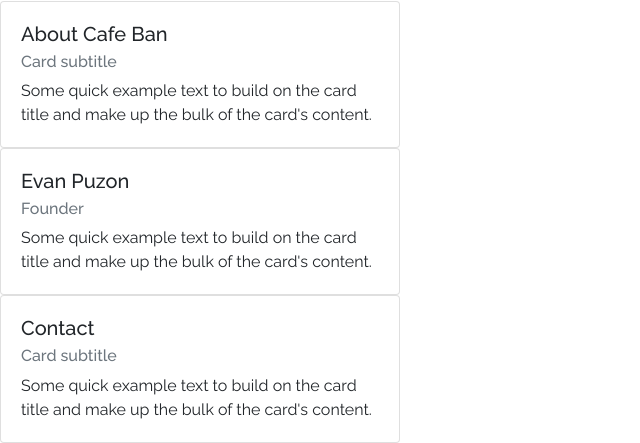
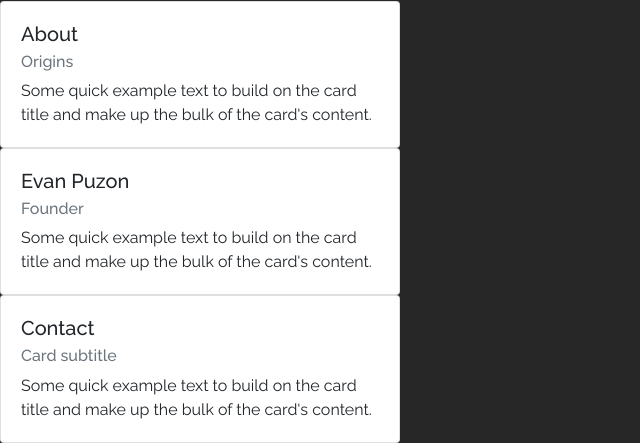
Before and after one commit to puzonevan/CafeBan, a Flask app: page / in a window 1280 px wide. Shown: the part 861-1304 px from the top of the page, without its empty margins (0-640 px from the left). Run offline with Flask 2, Linux system fonts and the light colour scheme; some libraries are stand-ins or nearby versions.

Commit message:
background colors

```diff
--- a/cafeapp/static/css/style.css
+++ b/cafeapp/static/css/style.css
@@ -11,7 +11,3 @@ body{
 h1{
     margin: 15px 0px 15px 0px;
 }
-
-a{
-  font-weight: 100;
-}
--- a/cafeapp/templates/base.html
+++ b/cafeapp/templates/base.html
@@ -9,16 +9,18 @@
 
     <!-- Bootstrap CSS -->
     <link rel="stylesheet" href="https://stackpath.bootstrapcdn.com/bootstrap/4.5.1/css/bootstrap.min.css" integrity="sha384-VCmXjywReHh4PwowAiWNagnWcLhlEJLA5buUprzK8rxFgeH0kww/aWY76TfkUoSX" crossorigin="anonymous">
-    <link rel="stylesheet" href="static/css/style.css">
     <script src="https://ajax.googleapis.com/ajax/libs/jquery/3.3.1/jquery.min.js"></script>
     <script src="https://maxcdn.bootstrapcdn.com/bootstrap/3.3.7/js/bootstrap.min.js"></script>
+
+    <!-- Custom CSS -->
+    <link rel="stylesheet" href="static/css/style.css">
 </head>
 
-<body>
+<body style="background-color: #272727;">
 
     <!-- Cafe Name -->
     <div class="container-fluid">
-        <h1 class="text-center">CAFE BAN</h1>
+        <h1 class="text-center text-uppercase font-weight-light text-white">Cafe Ban</h1>
     </div>
 
 
--- a/cafeapp/templates/home.html
+++ b/cafeapp/templates/home.html
@@ -28,8 +28,8 @@
     <!-- About Cafe Card -->
     <div class="card" style="width: 25rem;">
         <div class="card-body">
-          <h5 class="card-title">About Cafe Ban</h5>
-          <h6 class="card-subtitle mb-2 text-muted">Card subtitle</h6>
+          <h5 class="card-title">About</h5>
+          <h6 class="card-subtitle mb-2 text-muted">Origins</h6>
           <p class="card-text">Some quick example text to build on the card title and make up the bulk of the card's content.</p>
         </div>
     </div>
```
